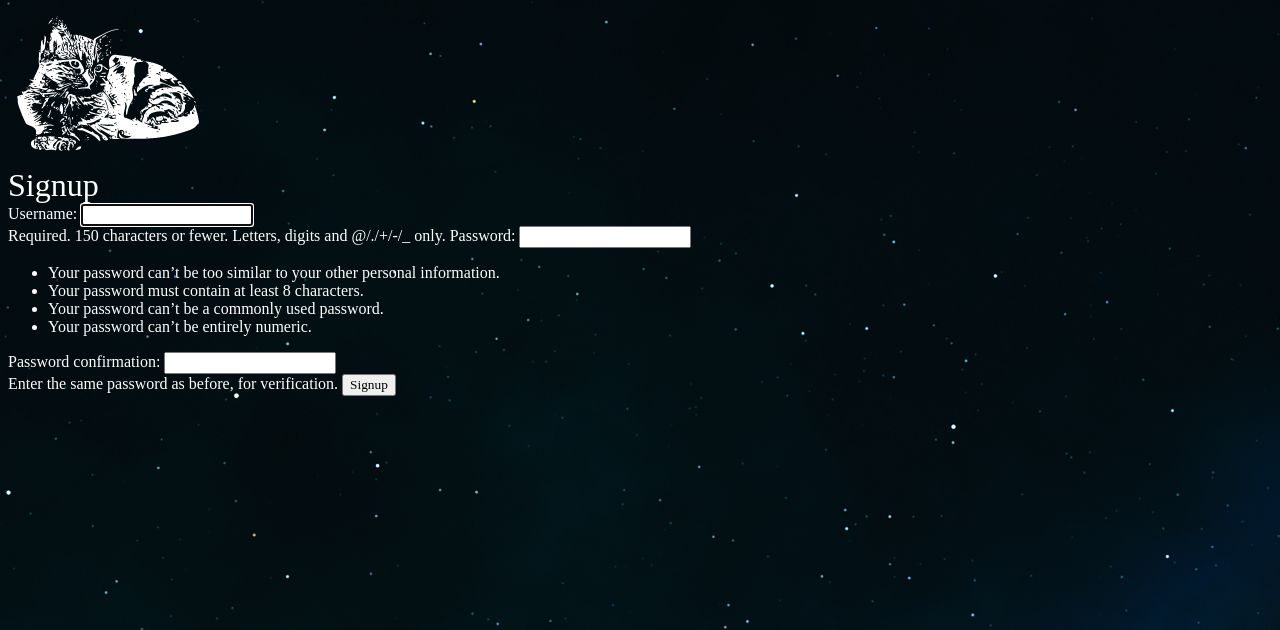
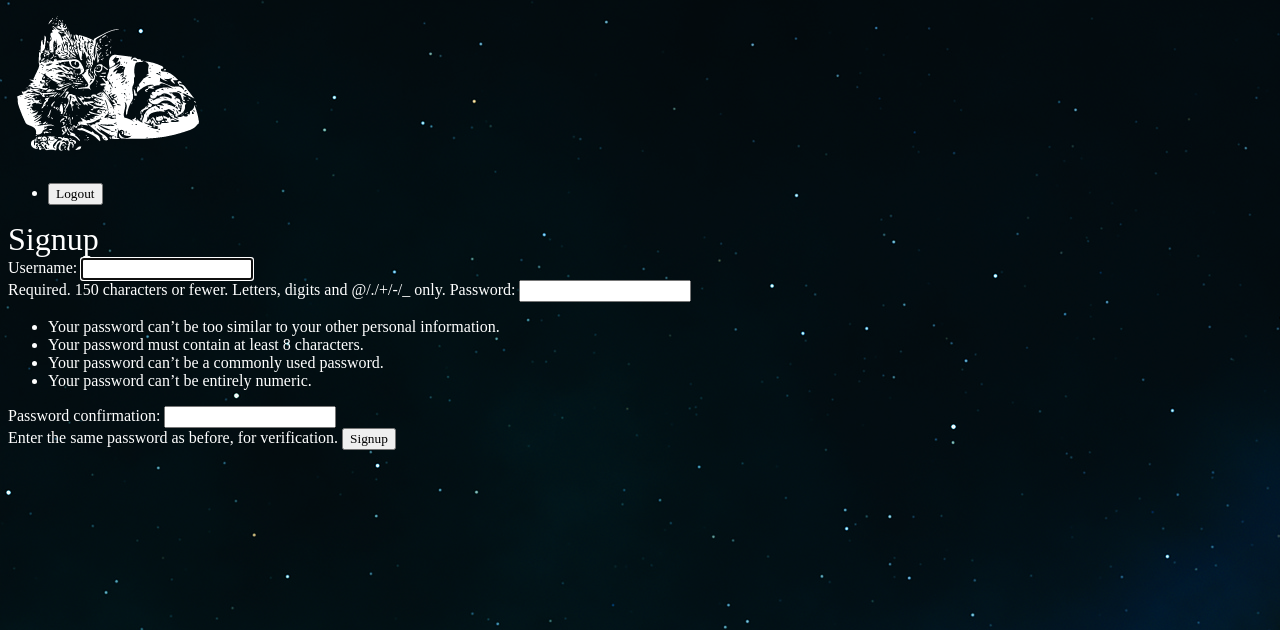
Before and after one commit to sensodyne33/site2, a Django app: page /accounts/signup/ in a window 1280 px wide. Shown: the top 630 px of the page. Run offline with Django 4.2, Linux system fonts and the light colour scheme.

Commit message:
created logout by updating accounts>urls.py to include the URL, then created views for the log_out form and updated base.html to include logout button

```diff
--- a/accounts/urls.py
+++ b/accounts/urls.py
@@ -6,4 +6,5 @@ app_name = 'accounts'
 urlpatterns = [
     path('signup/', views.signup_view, name="signup"),
     path('login/', views.login_view, name="login"),
+    path('logout/', views.logout_view, name="logout"),
 ]
--- a/accounts/views.py
+++ b/accounts/views.py
@@ -1,6 +1,6 @@
 from django.shortcuts import render, redirect
 from django.contrib.auth.forms import UserCreationForm, AuthenticationForm
-from django.contrib.auth import login
+from django.contrib.auth import login,logout
 
 
 # Create your views here.
@@ -38,3 +38,10 @@ def login_view(request):
     else:
         form = AuthenticationForm()
     return render(request, 'accounts/login.html', {'form': form})
+
+def logout_view(request):
+    #make a POST request to log user out
+    if request.method == 'POST':
+        logout(request)
+        #get request and redirect to article list url
+        return redirect('articles:list')
--- a/templates/base_layout.html
+++ b/templates/base_layout.html
@@ -14,6 +14,18 @@
 <body>
     <div class="wrapper">
         <h1><a href="{% url 'articles:list' %}"><img src="{% static 'logo.png' %}"></a></h1>
+        <nav>
+            <ul>
+                <li>
+                    <!-- when we click on the button it goes to the form which calls accounts.logout_view -->
+                    <!-- logout_view then detects the POST request from the form and log user out and redirec to article list -->
+                    <form class="logout-link" action="{% url 'accounts:logout' %}" method="post">
+                        {% csrf_token%}
+                        <button type="submit">Logout</button>
+                    </form>
+                </li>
+            </ul>
+        </nav>
         {% block content %}
         {% endblock content %}
 </body>
```
Also changed, not shown: db.sqlite3.
